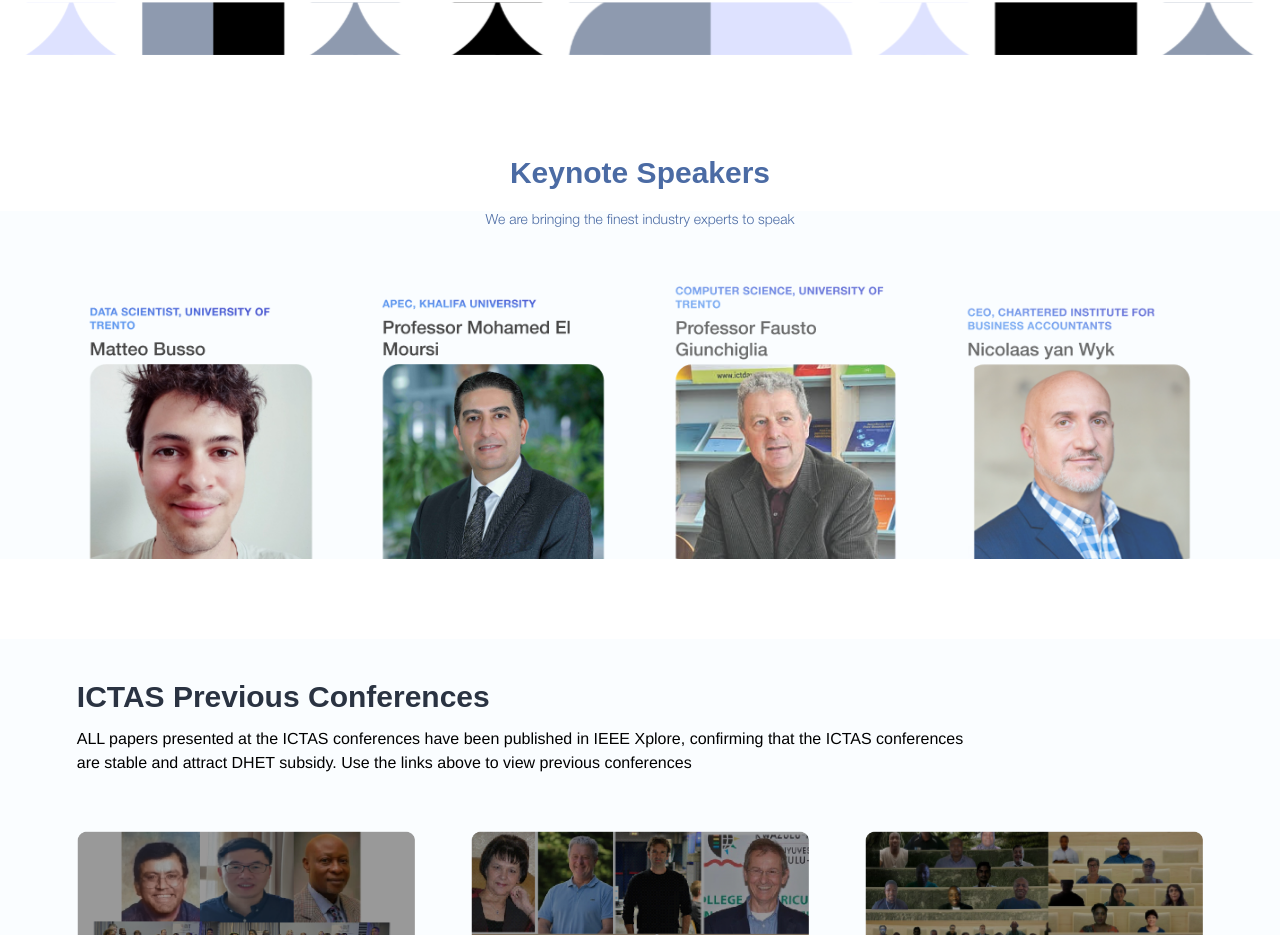
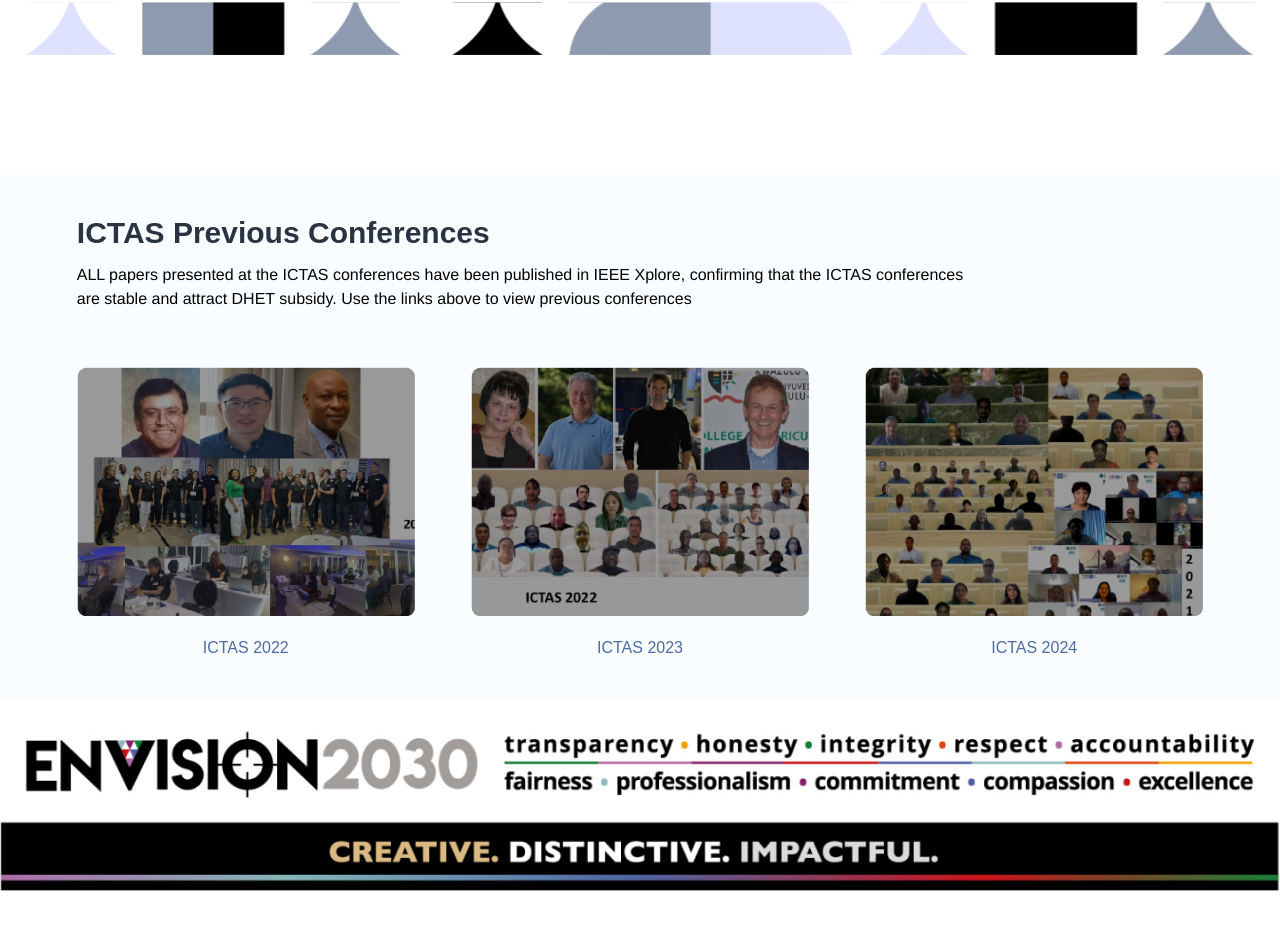
Before and after one commit to tunny17/conference-management-system, a React (Vite) app: page / in a window 1280 px wide. Shown: the part 3794-4729 px from the top of the page. After the commit the page ends 4692 px from the top, so only its background shows below. Built offline with nearby package versions, Linux system fonts and the light colour scheme; a web font is replaced by a local one.

Commit message:
feat: remove speakers

```diff
--- a/src/pages/Home/index.tsx
+++ b/src/pages/Home/index.tsx
@@ -265,7 +265,7 @@ const Home = () => {
           <img src="/speakers/speaker-3.png" alt="" className="w-full md:w-[27%]" />
         </div>
       </section> */}
-      <Speakers isHome={true} />
+      {/* <Speakers isHome={true} /> */}
 
       {/* --- past conferences */}
       <section className="text-left mt-20 py-10 px-[6%] bg-[#FAFDFF]">
```
